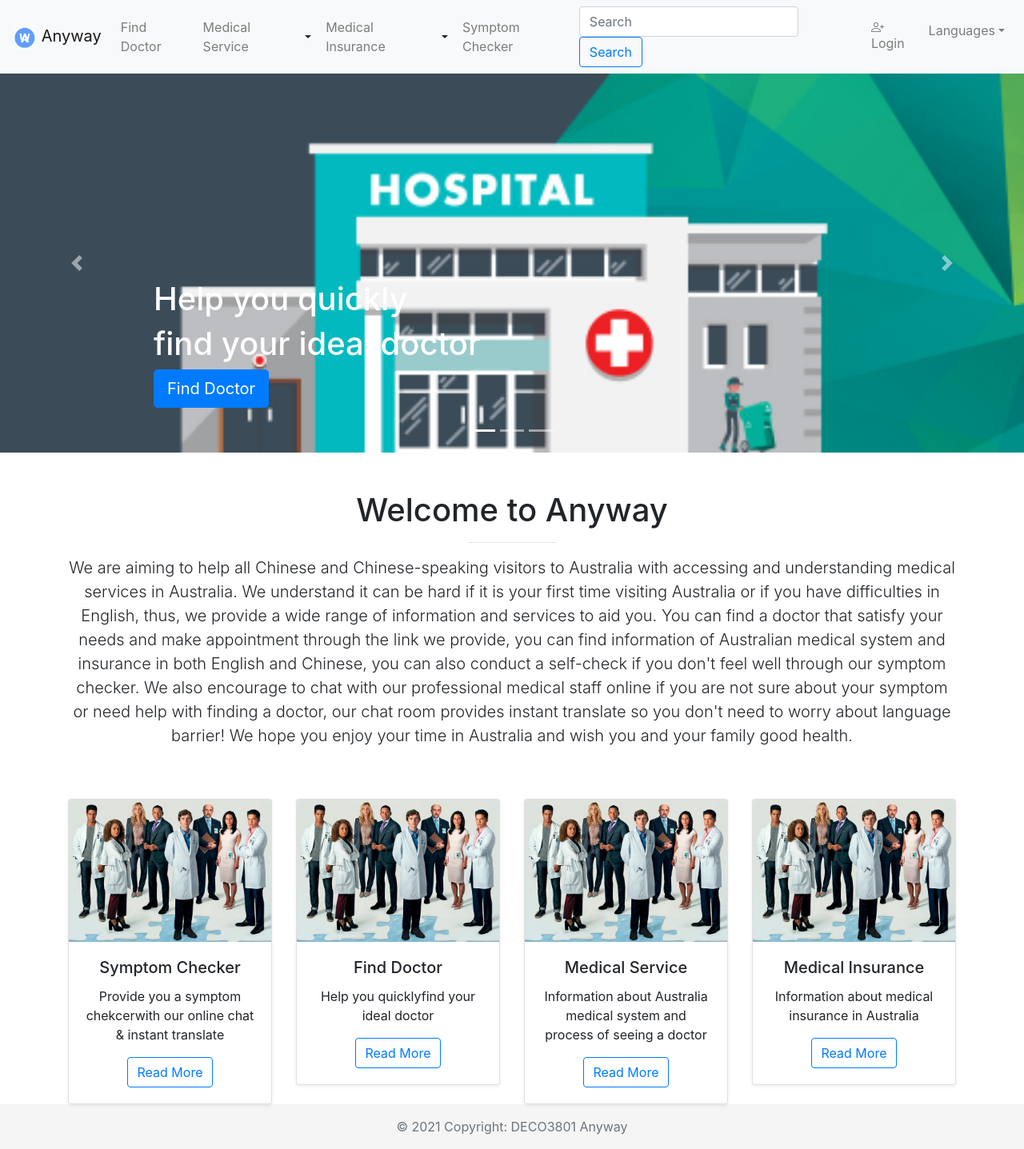
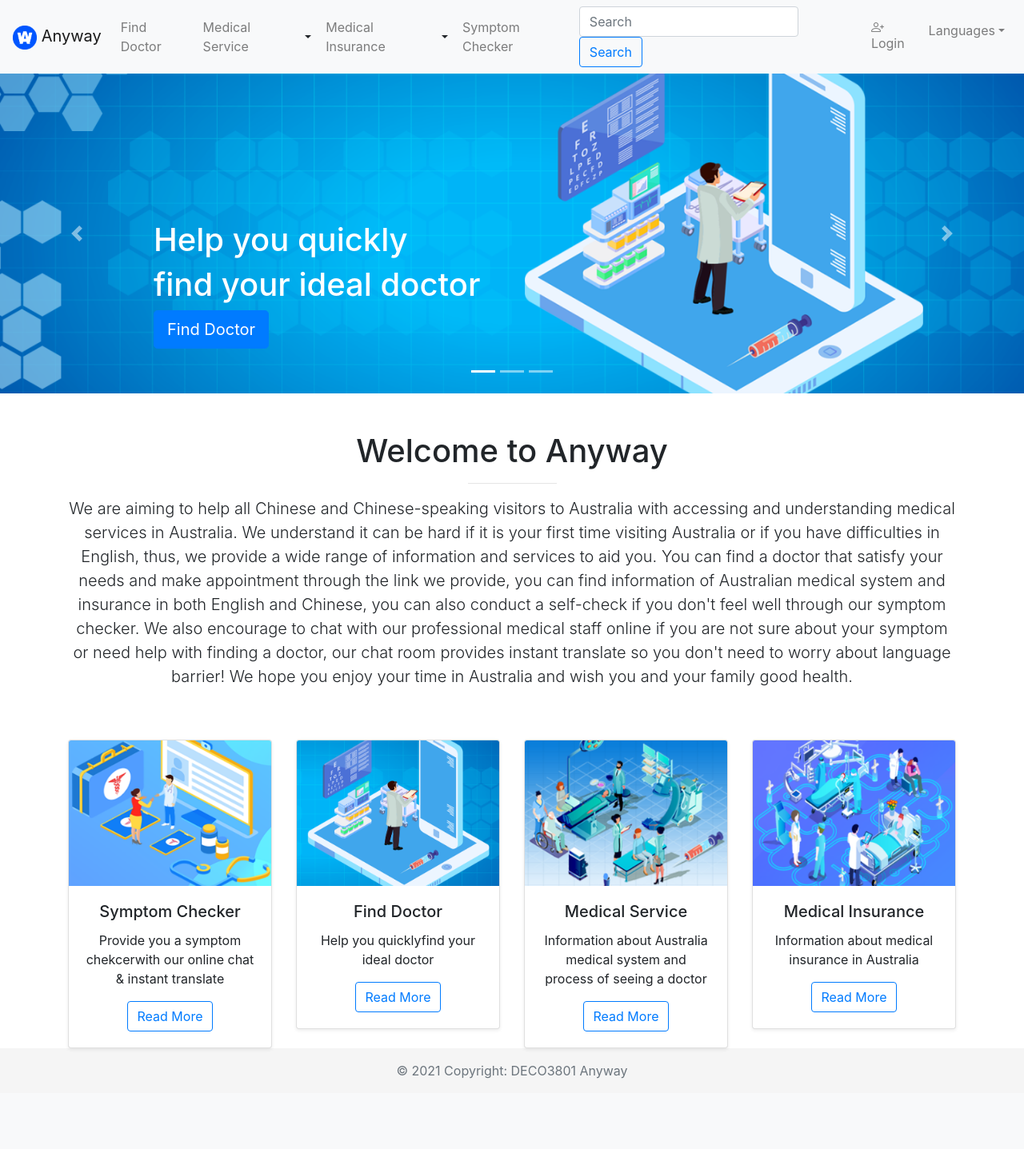
Before and after one commit to hacker0limbo/deco3801-anyway, a CodeIgniter app: page /CI/ in a window 1280 px wide. Shown: the whole page at 80% size. After the commit the page ends 1349 px from the top, so only its background shows below. Run offline with CodeIgniter, Linux system fonts and the light colour scheme; some libraries are stand-ins or nearby versions.

Commit message:
add images files

```diff
--- a/CI/application/views/homepage.php
+++ b/CI/application/views/homepage.php
@@ -20,7 +20,7 @@
     </ol>
     <div class="carousel-inner">
         <div class="carousel-item active">
-            <img src="<?php echo base_url(); ?>assets/img/homepage-slider0.png" class="d-block w-100" alt="slider0">
+            <img src="<?php echo base_url(); ?>assets/img/OnlineBooking.png" class="d-block w-100" alt="slider0">
             <div class="container">
                 <div class="carousel-caption text-left">
                     <h1><?php echo $findDoctorh11 ?></h1>
@@ -33,7 +33,7 @@
         </div>
 
         <div class="carousel-item">
-            <img src="<?php echo base_url(); ?>assets/img/homepage-slider0.png" class="d-block w-100" alt="slider1">
+            <img src="<?php echo base_url(); ?>assets/img/MedicalInsurances.png" class="d-block w-100" alt="slider1">
             <div class="container">
                 <div class="carousel-caption text-left">
                     <h1><?php echo $medicalInfoh11 ?></h1>
@@ -46,7 +46,7 @@
             </div>
         </div>
         <div class="carousel-item">
-            <img src="<?php echo base_url(); ?>assets/img/homepage-slider0.png" class="d-block w-100" alt="slider2">
+            <img src="<?php echo base_url(); ?>assets/img/SymptomChecker.png" class="d-block w-100" alt="slider2">
             <div class="container">
                 <div class="carousel-caption text-left">
                     <h1><?php echo $symptomCheckerh11 ?></h1>
@@ -81,7 +81,7 @@
     <div class="row">
         <div class="col-md-3">
             <div class="card shadow-sm text-center">
-                <img src="<?php echo base_url(); ?>assets/img/placeholder.jpeg" class="card-img-top" alt="symptom checker">
+                <img src="<?php echo base_url(); ?>assets/img/SymptomChecker_small.png" class="card-img-top" alt="symptom checker">
                 <div class="card-body">
                     <h5 class="card-title"><?php echo $symptomChecker?></h5>
                     <p class="card-text"><?php echo $symptomCheckerh11; echo $symptomCheckerh12?></p>
@@ -91,7 +91,7 @@
         </div>
         <div class="col-md-3">
             <div class="card shadow-sm text-center">
-                <img src="<?php echo base_url(); ?>assets/img/placeholder.jpeg" class="card-img-top" alt="online booking">
+                <img src="<?php echo base_url(); ?>assets/img/OnlineBooking_small.png" class="card-img-top" alt="online booking">
                 <div class="card-body">
                     <h5 class="card-title"><?php echo $onlineBooking?></h5>
                     <p class="card-text"><?php echo $findDoctorh11; echo $findDoctorh12 ?></p>
@@ -101,7 +101,7 @@
         </div>
         <div class="col-md-3">
             <div class="card shadow-sm text-center">
-                <img src="<?php echo base_url(); ?>assets/img/placeholder.jpeg" class="card-img-top" alt="medical service">
+                <img src="<?php echo base_url(); ?>assets/img/MedicalServices_small.png" class="card-img-top" alt="medical service">
                 <div class="card-body">
                     <h5 class="card-title"><?php echo $medicalService?></h5>
                     <p class="card-text"><?php echo $medicalServiceDes?> </p>
@@ -111,7 +111,7 @@
         </div>
         <div class="col-md-3">
             <div class="card shadow-sm text-center">
-                <img src="<?php echo base_url(); ?>assets/img/placeholder.jpeg" class="card-img-top" alt="medical insurance">
+                <img src="<?php echo base_url(); ?>assets/img/MedicalInsurances_small.png" class="card-img-top" alt="medical insurance">
                 <div class="card-body">
                     <h5 class="card-title"><?php echo $medicalInsurance?></h5>
                     <p class="card-text"><?php echo $medicalInsuranceDes?></p>
--- a/CI/application/views/medInsurance.php
+++ b/CI/application/views/medInsurance.php
@@ -10,7 +10,7 @@
   <div class="row">
     <div class="col-md-4">
       <div class="card shadow-sm text-center">
-        <img src="<?php echo base_url(); ?>assets/img/placeholder.jpeg" class="card-img-top" alt="student">
+        <img src="<?php echo base_url(); ?>assets/img/SymptomChecker_small.png" class="card-img-top" alt="student">
         <div class="card-body">
           <h5 class="card-title">Student</h5>
           <p class="card-text">Some description here</p>
@@ -20,7 +20,7 @@
     </div>
     <div class="col-md-4">
       <div class="card shadow-sm text-center">
-        <img src="<?php echo base_url(); ?>assets/img/placeholder.jpeg" class="card-img-top" alt="visitor">
+        <img src="<?php echo base_url(); ?>assets/img/OnlineBooking_small.png" class="card-img-top" alt="visitor">
         <div class="card-body">
           <h5 class="card-title">Visitor</h5>
           <p class="card-text">Some description here</p>
@@ -30,7 +30,7 @@
     </div>
     <div class="col-md-4">
       <div class="card shadow-sm text-center">
-        <img src="<?php echo base_url(); ?>assets/img/placeholder.jpeg" class="card-img-top" alt="citizen">
+        <img src="<?php echo base_url(); ?>assets/img/MedicalInsurances_small.png" class="card-img-top" alt="citizen">
         <div class="card-body">
           <h5 class="card-title">Citizen</h5>
           <p class="card-text">Some description here</p>
--- a/CI/application/views/medService.php
+++ b/CI/application/views/medService.php
@@ -10,7 +10,7 @@
   <div class="row">
     <div class="col-md-6">
       <div class="card shadow-sm text-center">
-        <img src="<?php echo base_url(); ?>assets/img/placeholder.jpeg" class="card-img-top" alt="clinic">
+        <img src="<?php echo base_url(); ?>assets/img/MedicalServices_small.png" class="card-img-top" alt="clinic">
         <div class="card-body">
           <h5 class="card-title"><?php echo $serviceType?></h5>
           <p class="card-text"><?php echo $serviceTypeDes?></p>
@@ -20,7 +20,7 @@
     </div>
     <div class="col-md-6">
       <div class="card shadow-sm text-center">
-        <img src="<?php echo base_url(); ?>assets/img/placeholder.jpeg" class="card-img-top" alt="medical centre">
+        <img src="<?php echo base_url(); ?>assets/img/SymptomChecker_small.png" class="card-img-top" alt="medical centre">
         <div class="card-body">
           <h5 class="card-title"><?php echo $medicalProcess?></h5>
           <p class="card-text"><?php echo $medicalProcessDes?></p>
```
Also changed, not shown: CI/assets/img/MedicalInsurances.png (added), CI/assets/img/MedicalInsurances_small.png (added), CI/assets/img/MedicalServices.png (added), CI/assets/img/MedicalServices_small.png (added), CI/assets/img/OnlineBooking.png (added), CI/assets/img/OnlineBooking_small.png (added), CI/assets/img/SymptomChecker.png (added), CI/assets/img/SymptomChecker_small.png (added), CI/assets/img/logo.png.
